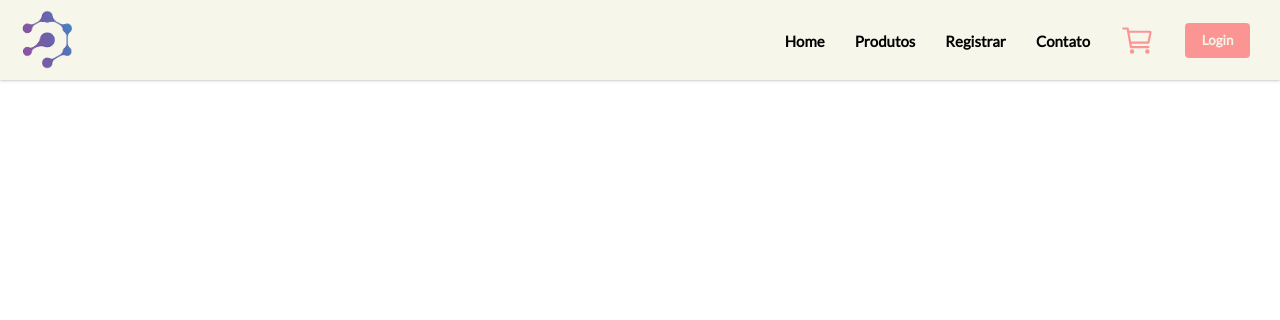
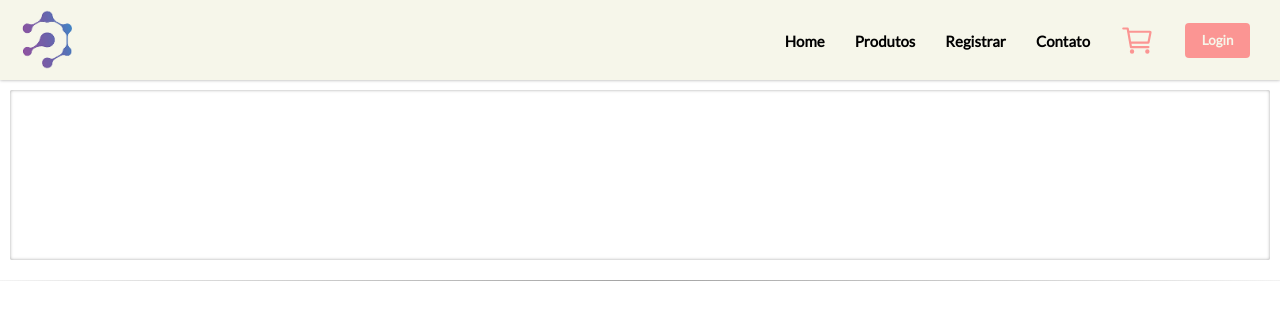
Before and after one commit to icadorin/ecommerce, a React (Create React App) app in the folder client/: page /viewproduct in a window 1280 px wide. Shown: the top 320 px of the page. Built offline with nearby package versions, Linux system fonts and the light colour scheme.

Commit message:
product page

```diff
--- a/client/src/assets/style.css
+++ b/client/src/assets/style.css
@@ -8,6 +8,12 @@
 
 ul {
   list-style-type: none;
+}
+
+a:-webkit-any-link {
+  text-decoration: none;
+  color: black;
+  cursor: pointer;
 }
 
 .navbar {
--- a/client/src/ecommerceRoutes.jsx
+++ b/client/src/ecommerceRoutes.jsx
@@ -3,6 +3,7 @@ import { BrowserRouter, Routes, Route } from 'react-router-dom';
 import Navbar from './components/Navbar';
 import Home from './screens/Home';
 import Shop from './screens/Shop';
+import ViewProduct from './screens/ViewProduct';
 import Payment from './screens/Payment';
 import Footer from './components/Footer';
 
@@ -13,6 +14,7 @@ const EcommerceRoutes = () => {
       <Routes>
         <Route path="/" element={<Home />} />
         <Route path="/shop" element={<Shop />} />
+        <Route path="/viewproduct" element={<ViewProduct />} />
         <Route path="/payment" element={<Payment />} />
       </Routes>
       <Footer />
--- a/client/src/screens/Payment.jsx
+++ b/client/src/screens/Payment.jsx
@@ -39,7 +39,7 @@ const Payment = () => {
                   ]
                 });
               },
-            onApprove: async(_, actions) => {
+              onApprove: async (_, actions) => {
                 const order = await actions.order.capture();
 
                 setPaid(true);
@@ -64,7 +64,9 @@ const Payment = () => {
         ) : (
           <div className='div-payment'>
             <h1 className='payment-desc'>{product.description}</h1>
-            <h1 className='payment-price'>{product.price.toLocaleString('pt-br', { style: 'currency', currency: 'BRL' })}</h1>
+            <h1 className='payment-price'>
+              {product.price.toLocaleString('pt-br', { style: 'currency', currency: 'BRL' })}
+            </h1>
             <div className='paypal-buttons' ref={v => (paypalRef = v)} />
           </div>
         )}
--- a/client/src/screens/Shop.jsx
+++ b/client/src/screens/Shop.jsx
@@ -1,8 +1,10 @@
 import React, { useEffect, useState } from 'react';
+import { Link } from "react-router-dom";
 import Container from '../components/Container';
 import { IoSearch } from "react-icons/io5";
 import axios from 'axios';
 import Slider from '../components/Slider';
+import ViewProduct from './ViewProduct';
 
 const Shop = () => {
   const [products, setProducts] = useState([]);
@@ -116,6 +118,7 @@ const Shop = () => {
                 (<h1 className='prod-not-found'>Produto não encontrado :(</h1>
                 ) : (
                   productFilter.map((product) => (
+                    <Link to={"/viewproduct"}>
                       <li className='li-products'>
                         <div>
                           <div className='div-img-prod'>
@@ -130,6 +133,7 @@ const Shop = () => {
                           </h1>
                         </div>
                       </li>
+                    </Link>
                   ))
                 )
               }
--- /dev/null
+++ b/client/src/screens/ViewProduct.jsx
@@ -0,0 +1,25 @@
+import React from 'react';
+import Container from '../components/Container';
+
+const ViewProduct = (props) => {
+
+  console.log(props);
+  return (
+    <Container>
+      <div>
+        <div className='div-img-prod'>
+          {/* <img className='img-prod' src={`/api/product/smallimage/${product._id}`} /> */}
+        </div>
+        <hr className='skyline'></hr>
+        <h1 className='prod-desc' >
+          {/* {product.name} */}
+        </h1>
+        <h1 className='prod-desc' >
+          {/* {product.price.toLocaleString('pt-br', { style: 'currency', currency: 'BRL' })} */}
+        </h1>
+      </div>
+    </Container>
+  );
+}
+
+export default ViewProduct;
```
Lines whose indentation alone changed are shown as unchanged.
